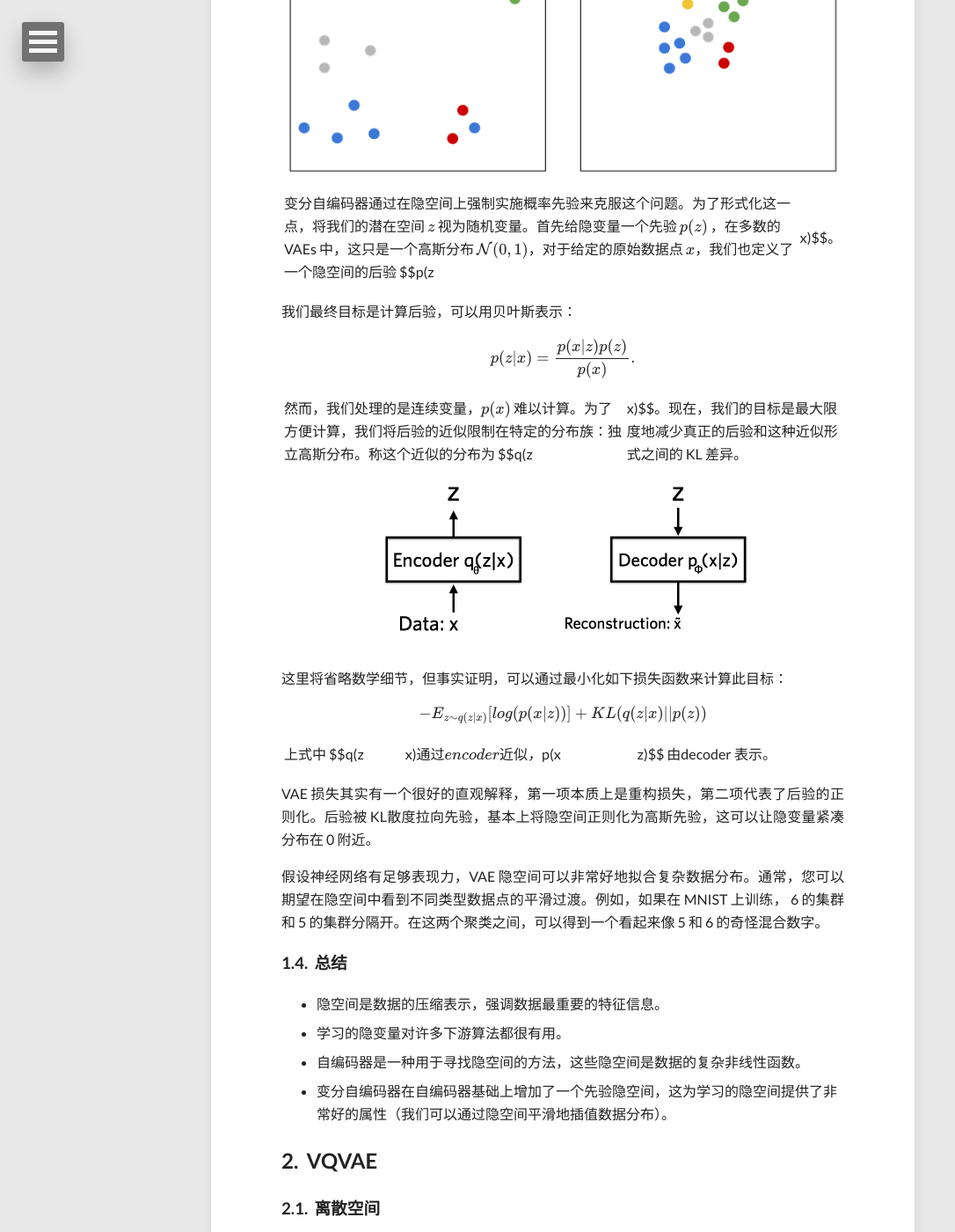
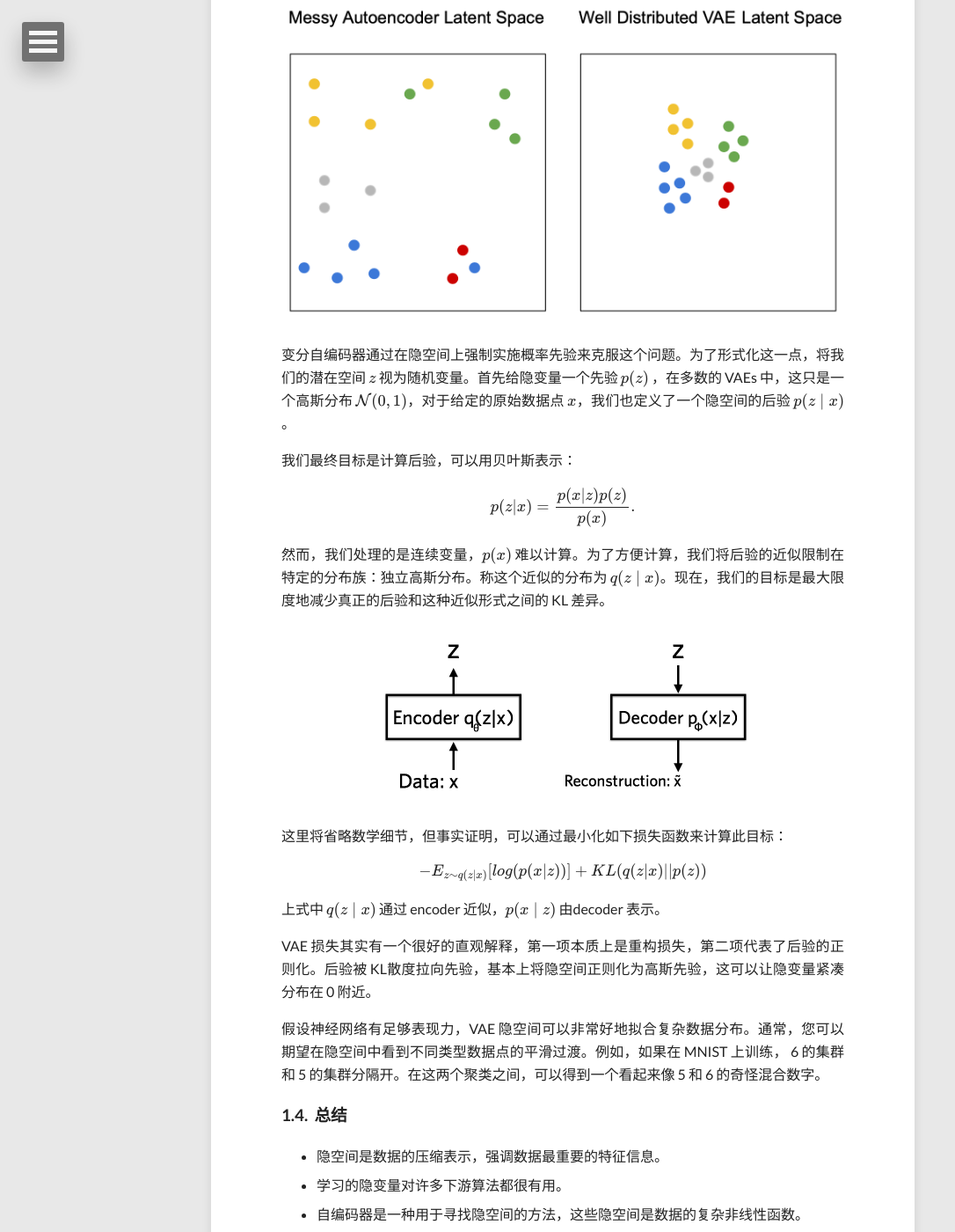
Before and after one commit to JuewenPeng/sunlin-ai.github.io, a Jekyll site: the page built from _posts/2022-06-02-VQ-VAE.md, in a window 1280 px wide and 1400 px high, scrolled down 2588 px. Shown: the whole window at 88% size, without its empty margins (0-1086 px from the left). Built offline with Jekyll 4.4.1, drawn with Linux system fonts in a browser that asks for light colours; nearby versions of some CDN libraries; our own code applies the rules of GitHub Pages for plain Markdown files; formulas are drawn with MathJax 3; comment, search, counter and statistics services are not loaded; some of the changed text lies outside the part shown.

Commit message:
Update 2022-06-02-VQ-VAE.md

````diff
--- a/_posts/2022-06-02-VQ-VAE.md
+++ b/_posts/2022-06-02-VQ-VAE.md
@@ -1,4 +1,4 @@
-```
+---
 layout: post
 title: "深入理解 VQ-VAE"
 description: "关于 VQ-VAE 的探讨"
@@ -9,7 +9,7 @@ image:
   feature: albumsbg.jpg
 comments: true
 share: false
-```
+---
 
 
 
@@ -46,10 +46,10 @@ VQ-VAE 表示 Vector Quantized 变分自编码器，这里涉及到很多内容
 这里 $$x$$ 为输入数据，$$z$$ 为隐变量表示，$$\hat x$$ 表示从隐空间对 $$x$$ 的重构，$$f(x)$$ 和 $$g(z)$$ 都是神经网络，将这两者组合在一起，整个模型可以表示为 $$\hat{x}=g(f(x))$$ ，如下图：
 
 <figure align="center">
-  <img src="/images/image-20220602112334100.png" style="zoom:33%">
+  <img src="/images/image-20220602112334100.png" style="zoom:50%">
 </figure>
 
-理想情况下，解码器应该能够准确地从编码器的潜在表示中重构原始数据。如果模型能够学习这样的重构，那么我们可以假设我们的隐空间能够很好地表示数据。为了实现这个目标，我们用某种 $$x$$ 和 $$\hat  x$$  的重构损失 ($$||x-\hat{x}||_2^2$$ 或 $$log(p(x|z))$$ 来训练模型。
+理想情况下，解码器应该能够准确地从编码器的潜在表示中重构原始数据。如果模型能够学习这样的重构，那么我们可以假设我们的隐空间能够很好地表示数据。为了实现这个目标，我们用某种 $$x$$ 和 $$\hat  x$$  的重构损失 $$||x-\hat{x}||_2^2$$ 或 $$log(p(x|z))$$ 来训练模型。
 
 同样值得注意的是，$$z$$ 的维数应始终低于 $$x$$ 。毕竟，重点是对数据压缩编码，以便算法找到原始数据中最基本的部分。自编码器的这个压缩的、潜在部分通常也被称为网络的**瓶颈**，因为它将数据压缩到一个更小的空间里。
 
@@ -67,13 +67,13 @@ VQ-VAE 表示 Vector Quantized 变分自编码器，这里涉及到很多内容
   <img src="/images/image-20220602112432592.png" style="zoom:50%">
 </figure>
 
-变分自编码器通过在隐空间上强制实施概率先验来克服这个问题。为了形式化这一点，将我们的潜在空间 $$z$$ 视为随机变量。首先给隐变量一个先验 $$p(z)$$ ，在多数的 VAEs 中，这只是一个高斯分布 $$ \mathcal{N}(0, 1)$$，对于给定的原始数据点 $$x$$，我们也定义了一个隐空间的后验 $$p(z|x)$$。
+变分自编码器通过在隐空间上强制实施概率先验来克服这个问题。为了形式化这一点，将我们的潜在空间 $$z$$ 视为随机变量。首先给隐变量一个先验 $$p(z)$$ ，在多数的 VAEs 中，这只是一个高斯分布 $$ \mathcal{N}(0, 1)$$，对于给定的原始数据点 $$x$$，我们也定义了一个隐空间的后验 $$p(z\mid x)$$。
 
 我们最终目标是计算后验，可以用贝叶斯表示：
 
  $$p(z|x)=\frac{p(x|z)p(z)}{p(x)}.$$
 
-然而，我们处理的是连续变量，$$ p(x)$$ 难以计算。为了方便计算，我们将后验的近似限制在特定的分布族：独立高斯分布。称这个近似的分布为 $$q(z|x)$$。现在，我们的目标是最大限度地减少真正的后验和这种近似形式之间的 KL 差异。
+然而，我们处理的是连续变量，$$ p(x)$$ 难以计算。为了方便计算，我们将后验的近似限制在特定的分布族：独立高斯分布。称这个近似的分布为 $$q(z\mid x)$$。现在，我们的目标是最大限度地减少真正的后验和这种近似形式之间的 KL 差异。
 
 <figure align="center">
   <img src="/images/image-20220602112521924.png" style="zoom:50%">
@@ -83,7 +83,7 @@ VQ-VAE 表示 Vector Quantized 变分自编码器，这里涉及到很多内容
 
 $$-E_{z \sim q(z|x)}[log(p(x|z))]+KL(q(z|x) || p(z))$$
 
-上式中 $$q(z|x)$$ 通过 encoder 近似，$$p(x|z)$$ 由decoder 表示。
+上式中 $$q(z\mid x)$$ 通过 encoder 近似，$$p(x\mid z)$$ 由decoder 表示。
 
 VAE 损失其实有一个很好的直观解释，第一项本质上是重构损失，第二项代表了后验的正则化。后验被 KL散度拉向先验，基本上将隐空间正则化为高斯先验，这可以让隐变量紧凑分布在 0 附近。
 
````
